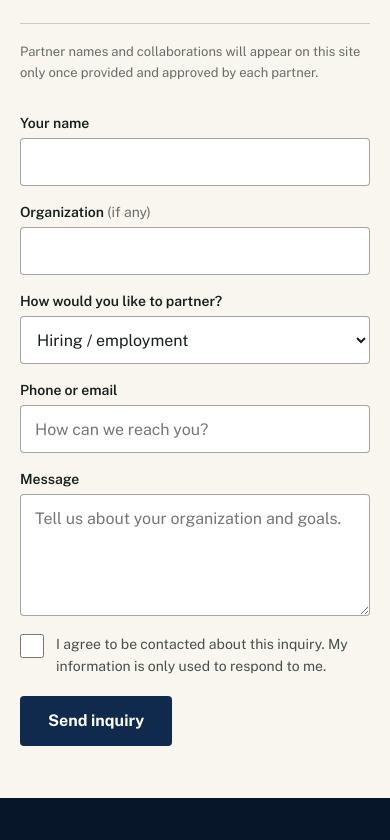
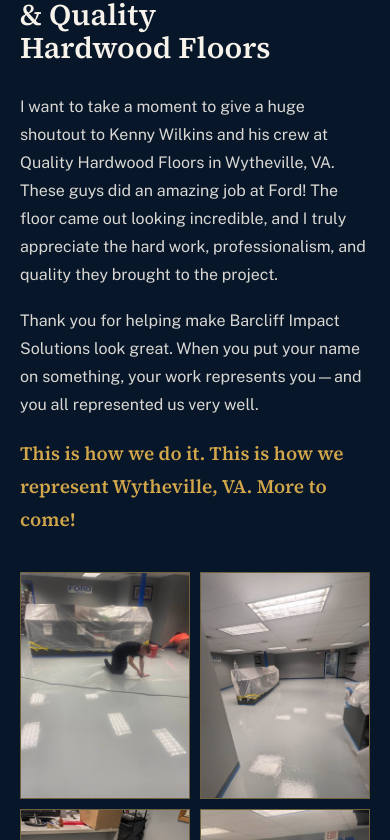
Before and after one commit to Donovan417/barcliff-site, a website built with Vite: page partner-with-us.html in a window 390 px wide. Shown: the part 3139-3979 px from the top of the page. Built offline with nearby package versions, Linux system fonts and the light colour scheme.

Commit message:
Update founder portrait and add partner spotlight (#2)
Use the approved formal founder portrait and add the Kenny Wilkins & Quality Hardwood Floors project spotlight with a responsive four-photo gallery.

```diff
--- a/partner-with-us.html
+++ b/partner-with-us.html
@@ -177,6 +177,60 @@
         </div>
       </section>
 
+      <section class="pw-spotlight" aria-labelledby="pw-spotlight-title">
+        <div class="pw-spotlight__inner">
+          <div class="pw-spotlight__intro">
+            <p class="eyebrow">Partner spotlight</p>
+            <h2 id="pw-spotlight-title">Kenny Wilkins &amp; Quality Hardwood Floors</h2>
+            <div class="pw-spotlight__copy">
+              <p>
+                I want to take a moment to give a huge shoutout to Kenny Wilkins and his crew at Quality Hardwood
+                Floors in Wytheville, VA. These guys did an amazing job at Ford! The floor came out looking incredible,
+                and I truly appreciate the hard work, professionalism, and quality they brought to the project.
+              </p>
+              <p>
+                Thank you for helping make Barcliff Impact Solutions look great. When you put your name on something,
+                your work represents you&mdash;and you all represented us very well.
+              </p>
+              <p>This is how we do it. This is how we represent Wytheville, VA. More to come!</p>
+            </div>
+          </div>
+          <figure class="pw-spotlight__project">
+            <div class="pw-spotlight__gallery">
+              <img
+                src="/uploads/quality-hardwood-floors-installation-01.jpg"
+                alt="Quality Hardwood Floors crew applying the new floor at Ford"
+                width="720"
+                height="960"
+                loading="lazy"
+              />
+              <img
+                src="/uploads/quality-hardwood-floors-finished-floor-wide.jpg"
+                alt="Wide view of the finished floor at Ford"
+                width="723"
+                height="960"
+                loading="lazy"
+              />
+              <img
+                src="/uploads/quality-hardwood-floors-ford-counter.jpg"
+                alt="Finished floor around the Ford service counter"
+                width="1542"
+                height="2048"
+                loading="lazy"
+              />
+              <img
+                src="/uploads/quality-hardwood-floors-installation-crew.jpg"
+                alt="Quality Hardwood Floors crew finishing the Ford project"
+                width="720"
+                height="960"
+                loading="lazy"
+              />
+            </div>
+            <figcaption>Quality Hardwood Floors of Wytheville, VA</figcaption>
+          </figure>
+        </div>
+      </section>
+
       <section id="inquiry" class="pw-inquiry">
         <div class="pw-inquiry__inner">
           <div class="pw-inquiry__intro">
--- a/src/styles/partner-with-us.css
+++ b/src/styles/partner-with-us.css
@@ -225,6 +225,88 @@
   font-size: var(--fs-base);
   line-height: 1.6;
   color: var(--ink-70);
+}
+
+/* ---------- Partner spotlight ---------- */
+
+.pw-spotlight {
+  background: var(--dark);
+  color: var(--cream);
+}
+
+.pw-spotlight__inner {
+  max-width: 1160px;
+  margin: 0 auto;
+  padding: clamp(60px, 8vw, 104px) clamp(20px, 5vw, 48px);
+}
+
+.pw-spotlight__intro {
+  display: grid;
+  grid-template-columns: minmax(260px, 0.9fr) minmax(0, 1.1fr);
+  gap: clamp(28px, 5vw, 72px);
+  align-items: start;
+}
+
+.pw-spotlight .eyebrow {
+  color: var(--gold-bright);
+}
+
+.pw-spotlight h2 {
+  margin: 14px 0 0;
+  font-family: var(--font-serif);
+  font-weight: 600;
+  font-size: clamp(30px, 4vw, 46px);
+  line-height: 1.12;
+  color: var(--cream);
+  text-wrap: pretty;
+}
+
+.pw-spotlight__copy p {
+  margin: 0;
+  font-size: var(--fs-base);
+  line-height: 1.75;
+  color: rgba(247, 243, 234, 0.88);
+}
+
+.pw-spotlight__copy p + p {
+  margin-top: 18px;
+}
+
+.pw-spotlight__copy p:last-child {
+  font-family: var(--font-serif);
+  font-size: var(--fs-md);
+  font-weight: 600;
+  color: var(--gold-bright);
+}
+
+.pw-spotlight__project {
+  margin: clamp(36px, 5vw, 56px) 0 0;
+}
+
+.pw-spotlight__gallery {
+  display: grid;
+  grid-template-columns: repeat(4, minmax(0, 1fr));
+  gap: clamp(10px, 1.5vw, 18px);
+}
+
+.pw-spotlight__gallery img {
+  display: block;
+  width: 100%;
+  height: auto;
+  aspect-ratio: 3 / 4;
+  object-fit: cover;
+  border: 1px solid rgba(210, 166, 74, 0.5);
+  background: var(--navy-deep);
+}
+
+.pw-spotlight__project figcaption {
+  margin-top: 16px;
+  padding-left: 14px;
+  border-left: 2px solid var(--gold-bright);
+  font-size: 14px;
+  font-weight: 600;
+  letter-spacing: 0.04em;
+  color: var(--silver);
 }
 
 /* ---------- Partnership inquiry ---------- */
@@ -470,4 +552,12 @@
     grid-column: 2 / -1;
     grid-row: 2;
   }
+
+  .pw-spotlight__intro {
+    grid-template-columns: 1fr;
+  }
+
+  .pw-spotlight__gallery {
+    grid-template-columns: repeat(2, minmax(0, 1fr));
+  }
 }
```
Also changed, not shown: index.html (+1 -1 lines), public/uploads/quality-hardwood-floors-finished-floor-wide.jpg (added), public/uploads/quality-hardwood-floors-ford-counter.jpg (added), public/uploads/quality-hardwood-floors-installation-01.jpg (added), public/uploads/quality-hardwood-floors-installation-crew.jpg (added), public/uploads/robert-barcliff-founder-ceo-formal-barcliff.jpg (added).
